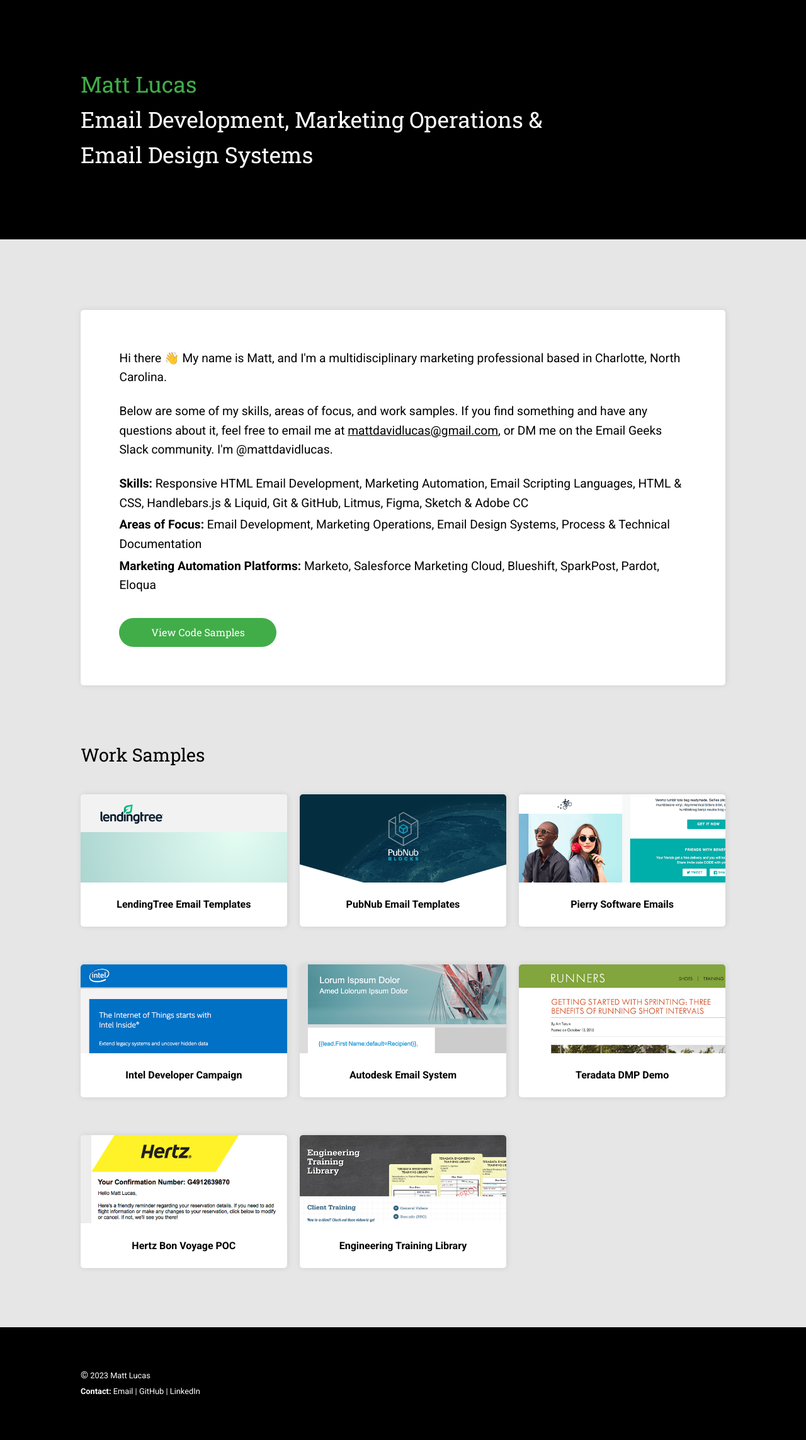
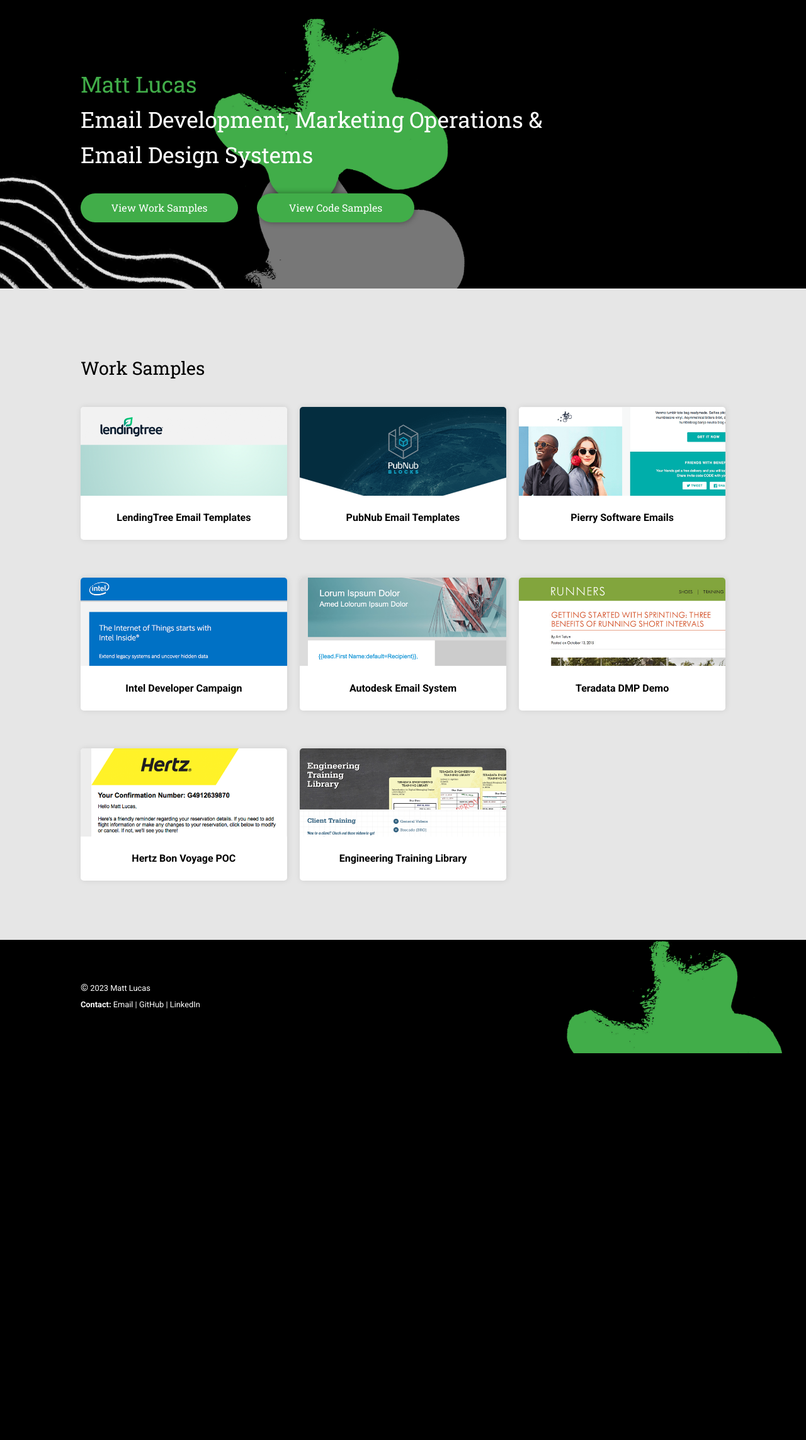
Before and after one commit to mattdavidlucas/mattdavidlucas.github.io, a Jekyll site: the page built from index.html, in a window 1280 px wide. Shown: the whole page at 63% size. Built offline with Jekyll 4.4.1, drawn with Linux system fonts in a browser that asks for light colours; nearby versions of some CDN libraries; after the commit the page ends 1672 px from its top, so only the background shows below that.

Commit message:
Site updates

```diff
--- a/_sass/_home.scss
+++ b/_sass/_home.scss
@@ -37,8 +37,25 @@
 	}
 }
 
+.container_site-intro {
+	background-image: url('/img/thumbs/matt-david-lucas-background-graphic-v2.png');
+	background-position: 20% 47%;
+	background-repeat: no-repeat;
+	background-size: 200%;
+	@media only screen and (min-width: 960px) {
+		background-position: -72% 63%;
+		background-size: 87%;
+	}
+}
+
 .site-intro {
 	margin: 2.6em 0;
+
+	.cta { box-shadow: 1px 0px 10px rgba(0,0,0,0.4) }
+
+	@media only screen and (min-width: 600px) {
+		nav { display: flex; }
+	}
 
 	h1, h2 {
 		font-family: $headlineFont;
@@ -60,6 +77,7 @@
 
 	h1 {
 		color: $hoverColor;
+		text-shadow: 1px 0px 10px rgba(0,0,0,.4);
 	}
 
 	h2 {
--- a/_sass/_layout.scss
+++ b/_sass/_layout.scss
@@ -36,6 +36,8 @@
 
 @media only screen and (min-width: 600px) {
 	.cta {
+		flex-grow: 1;
+		margin-right: 30px;
 		max-width: 250px;
 
 		&:hover {
@@ -119,6 +121,12 @@
 	background-color: #000;
 	margin-bottom: 20px;
 	padding: 20px;
+	@media only screen and (min-width: 960px) {
+		background-image: url('/img/thumbs/matt-david-lucas-background-graphic.png');
+		background-position: 242% 94%;
+		background-repeat: no-repeat;
+		background-size: 79%;
+	}
 }
 
 @media only screen and (min-width: 760px) {
@@ -147,6 +155,14 @@
 // Footer
 .site-footer {
 	background-color: #000;
+	background-image: url('/img/thumbs/matt-david-lucas-background-graphic-v2.png');
+	background-position: 30% 45%;
+	background-size: 210%;
+	@media only screen and (min-width: 960px) {
+		background-position: 187% 46%;
+		background-repeat: no-repeat;
+		background-size: 80%;
+	}
 
 	small {
 		color: #fff;
@@ -186,7 +202,7 @@
 
 .page {
 	#portfolio {
-		background-color: #FFF;
+		// background-color: #FFF;
 		padding-top: 2em;
 
 		@media only screen and (min-width: 1500px) {
--- a/index.html
+++ b/index.html
@@ -8,29 +8,21 @@
 <section class="container_site-intro">
 	<div class="wrapper">
 		<section class="site-intro">
-		  <h1>Matt Lucas</h1>
+			<h1>Matt Lucas</h1>
 
-		  <h2>Email Development, Marketing Operations &amp; Email Design Systems</h2>
+			<h2>Email Development, Marketing Operations &amp; Email Design Systems</h2>
+
+			<nav>
+				<a href="/work" class="cta">View Work Samples</a>
+
+				<a href="https://github.com/mattdavidlucas/email-samples" class="cta" target="_blank">View Code Samples</a>
+			</nav>
 		</section><!-- /.site-intro -->
 	</div>
 </section>
 
 <section class="container_portfolio">
 	<div class="wrapper">
-		<section class="details">
-			<p>Hi there 👋 My name is Matt, and I'm a multidisciplinary marketing professional based in Charlotte, North Carolina.</p>
-
-			<p>Below are some of my skills, areas of focus, and work samples. If you find something and have any questions about it, feel free to email me at <a href="mailto:mattdavidlucas@gmail.com">mattdavidlucas@gmail.com</a>, or DM me on the Email Geeks Slack community. I'm @mattdavidlucas.</p>
-
-			<ul>
-				{% for detail in project_details %}
-				<li>{{detail}}</li>
-				{% endfor %}
-			</ul>
-
-			<a href="https://github.com/mattdavidlucas/email-samples" class="cta" target="_blank">View Code Samples</a>
-		</section>
-
 		<section id="portfolio" class="module cf">
 			<header>
 				<h3 class="section-title">Work Samples</h3>
```
Also changed, not shown: work.html (added, +14 -0 lines), img/thumbs/matt-david-lucas-background-graphic-v2.png (added), img/thumbs/matt-david-lucas-background-graphic.png (added), 1 other file.
